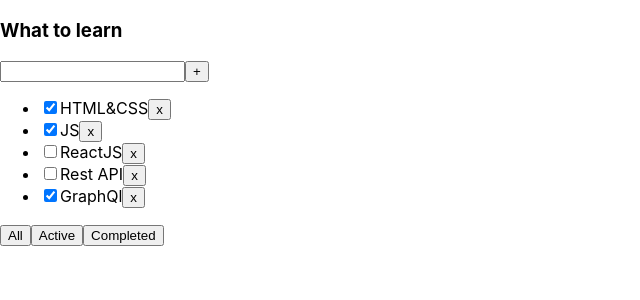
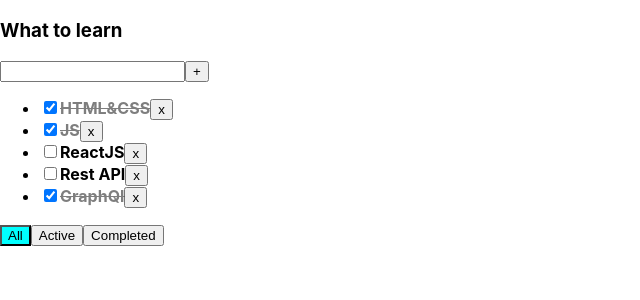
Before and after one commit to vitaliiRss/todolist, a React (Create React App) app: page / in a window 1280 px wide. Shown: the top 300 px of the page, without its empty margins (0-640 px from the left). Built offline with nearby package versions, Linux system fonts and the light colour scheme.

Commit message:
add: sprint 1 week 4

```diff
--- a/src/App.tsx
+++ b/src/App.tsx
@@ -1,5 +1,5 @@
 import React, { useState } from 'react';
-import { Todolist } from "./TodoList";
+import { TaskType, Todolist } from "./TodoList";
 import { v1 } from "uuid";
 
 export type filterValuesType = "all" | "active" | "completed"
@@ -13,39 +13,58 @@
     { id: v1(), title: "GraphQl", isDone: true }
   ])
 
-  function removeTask(taskId: string) {
+  let [filter, setFilter] = useState<filterValuesType>("all")
+
+  const removeTask = (taskId: string) => {
     tasks = tasks.filter(task => task.id !== taskId)
     setTasks(tasks)
   }
 
-  function addTask(title: string) {
-    const newTask = { id: v1(), title: title, isDone: false }
+  const addTask = (taskTitle: string) => {
+    const newTask = { id: v1(), title: taskTitle, isDone: false }
     setTasks([newTask, ...tasks])
   }
 
-  let [filter, setFilter] = useState<filterValuesType>("all")
+  function changeTaskStatus(taskId: string, newIsDone: boolean) {
+    // const task = tasks.find(task => task.id === taskId)
+    // if (task) {
+    //   task.isDone = !task.isDone
+    //   setTasks([...tasks])
+    // }
 
-  let todolistTasks = tasks;
-
-  if (filter === "active") {
-    todolistTasks = tasks.filter(task => task.isDone === false)
+    const nextState = tasks.map(task => task.id === taskId ? { ...task, isDone: newIsDone } : task)
+    setTasks(nextState)
   }
 
-  if (filter === "completed") {
-    todolistTasks = tasks.filter(task => task.isDone === true)
+
+
+  function getFilteredTasks(tasks: Array<TaskType>, filterValue: filterValuesType): Array<TaskType> {
+    let todolistTasks = tasks;
+    if (filterValue === "active") {
+      todolistTasks = tasks.filter(task => task.isDone === false)
+    }
+    if (filterValue === "completed") {
+      todolistTasks = tasks.filter(task => task.isDone === true)
+    }
+
+    return todolistTasks
   }
 
-  function changeFilter(value: filterValuesType) {
-    setFilter(value)
+  const filteredTask = getFilteredTasks(tasks, filter)
+
+  const changeFilter = (filterValue: filterValuesType) => {
+    setFilter(filterValue)
   }
 
   return (
     <div className="App">
       <Todolist title={"What to learn"}
-        tasks={todolistTasks}
+        tasks={filteredTask}
+        filter={filter}
         removeTask={removeTask}
         changeFilter={changeFilter}
-        addTask={addTask} />
+        addTask={addTask}
+        changeTaskStatus={changeTaskStatus} />
     </div>
   );
 }
--- a/src/TodoList.tsx
+++ b/src/TodoList.tsx
@@ -1,7 +1,7 @@
 import React, { useState, ChangeEvent, KeyboardEvent } from 'react';
 import { filterValuesType } from "./App";
 
-type TaskType = {
+export type TaskType = {
   id: string
   title: string
   isDone: boolean
@@ -10,24 +10,32 @@
 type TodolistPropsType = {
   title: string
   tasks: TaskType[]
+  filter: filterValuesType
   removeTask: (taskId: string) => void
-  changeFilter: (value: filterValuesType) => void
-  addTask: (title: string) => void
+  changeFilter: (filterValue: filterValuesType) => void
+  addTask: (taskTitle: string) => void
+  changeTaskStatus: (taskId: string, newIsDone: boolean) => void
 }
 
 export function Todolist(props: TodolistPropsType) {
-  let [newTaskTitle, setNewTaskTitle] = useState("")
+  let [taskTitle, settaskTitle] = useState("")
+  let [error, setError] = useState<string | null>(null)
 
   const addTaskHandler = () => {
-    props.addTask(newTaskTitle)
-    setNewTaskTitle("")
+    if (taskTitle.trim() !== "") {
+      props.addTask(taskTitle.trim());
+      settaskTitle("");
+    } else {
+      setError("Title is required");
+    }
   }
 
   const onChangeHandler = (event: ChangeEvent<HTMLInputElement>) => {
-    setNewTaskTitle(event.currentTarget.value)
+    settaskTitle(event.currentTarget.value)
   }
 
   const onKeyDownHandler = (event: KeyboardEvent<HTMLInputElement>) => {
+    setError(null);
     if (event.key === "Enter") {
       addTaskHandler()
     }
@@ -50,21 +58,26 @@
       <div>
         <h3>{props.title}</h3>
         <div>
-          <input value={newTaskTitle}
+          <input value={taskTitle}
             onChange={onChangeHandler}
-            onKeyDown={onKeyDownHandler} />
+            onKeyDown={onKeyDownHandler}
+            className={error ? "error" : ""} />
           <button onClick={addTaskHandler}>+</button>
+          {error && <div className="error-message">{error}</div>}
         </div>
 
         <ul>
           {props.tasks.map((task) => {
-            const onRemoveHandler = () => {
-              props.removeTask(task.id)
-            }
+
+            const onRemoveHandler = () => props.removeTask(task.id)
+            const onChangeHandler = (event: ChangeEvent<HTMLInputElement>) => props.changeTaskStatus(task.id, event.currentTarget.checked)
+
             return (
               <li key={task.id}>
-                <input type="checkbox" checked={task.isDone} />
-                <span>{task.title}</span>
+                <input type="checkbox"
+                  checked={task.isDone}
+                  onChange={onChangeHandler} />
+                <span className={task.isDone ? "task-done task" : "task"}>{task.title}</span>
                 <button onClick={onRemoveHandler}>x</button>
               </li>
             )
@@ -72,9 +85,18 @@
         </ul>
 
         <div>
-          <button onClick={onClickHandlerAll}>All</button>
-          <button onClick={onClickHandlerActive}>Active</button>
-          <button onClick={onClickHandlerCompleted}>Completed</button>
+          <button className={props.filter === "all" ? "btn-active" : undefined}
+            onClick={onClickHandlerAll}>
+            All
+          </button>
+          <button className={props.filter === "active" ? "btn-active" : undefined}
+            onClick={onClickHandlerActive}>
+            Active
+          </button>
+          <button className={props.filter === "completed" ? "btn-active" : undefined}
+            onClick={onClickHandlerCompleted}>
+            Completed
+          </button>
         </div>
       </div>
     </div>
--- a/src/index.css
+++ b/src/index.css
@@ -11,3 +11,24 @@
   font-family: source-code-pro, Menlo, Monaco, Consolas, 'Courier New',
     monospace;
 }
+
+.task {
+  font-weight: bold;
+}
+
+.task-done {
+  opacity: 0.5;
+  text-decoration: line-through #000;
+}
+
+.btn-active {
+  background-color: aqua;
+}
+
+.error {
+  border: red 1px solid;
+}
+
+.error-message {
+  color: red;
+}
```
Also changed, not shown: src/AddTaskForm.tsx (deleted, +0 -14 lines).
